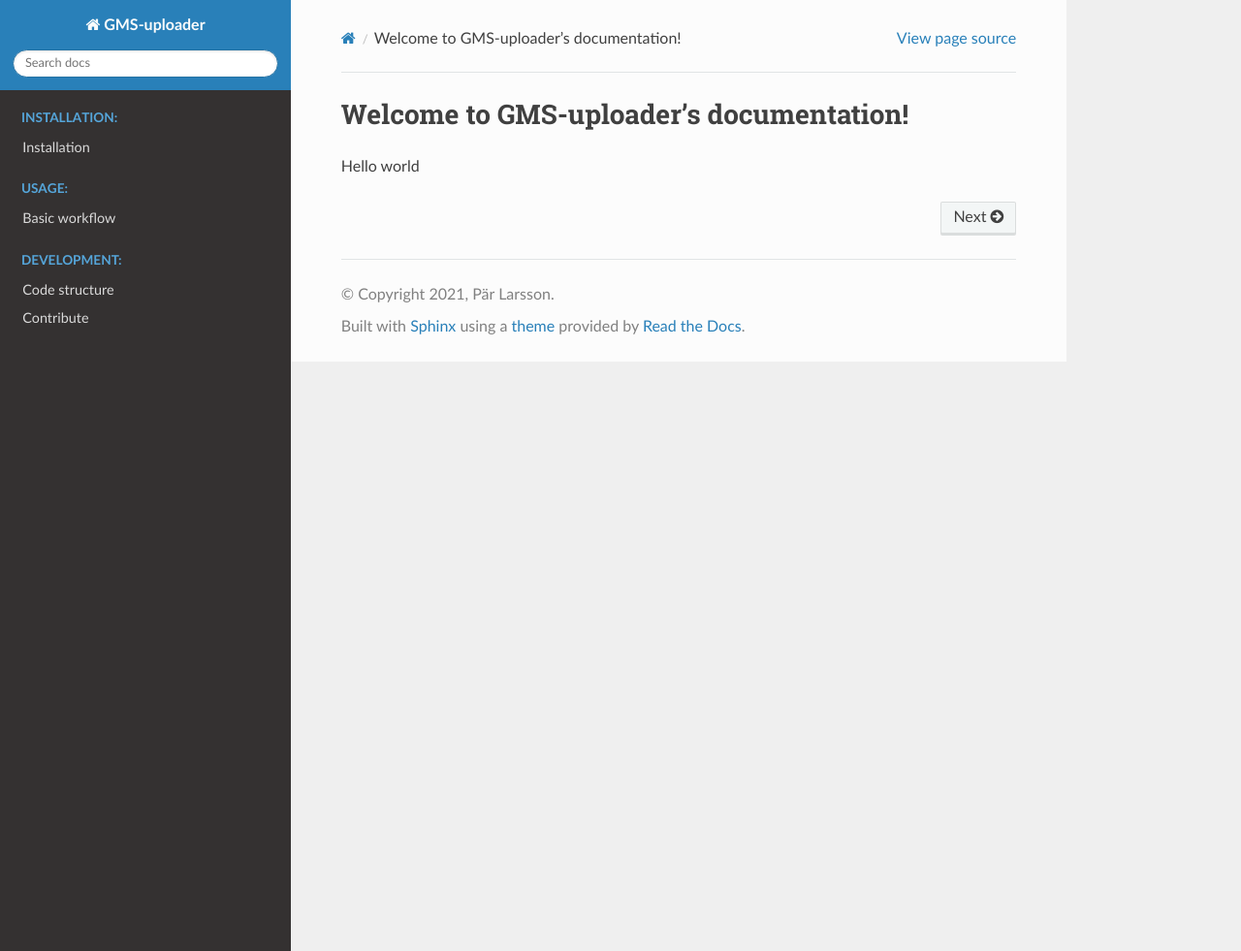
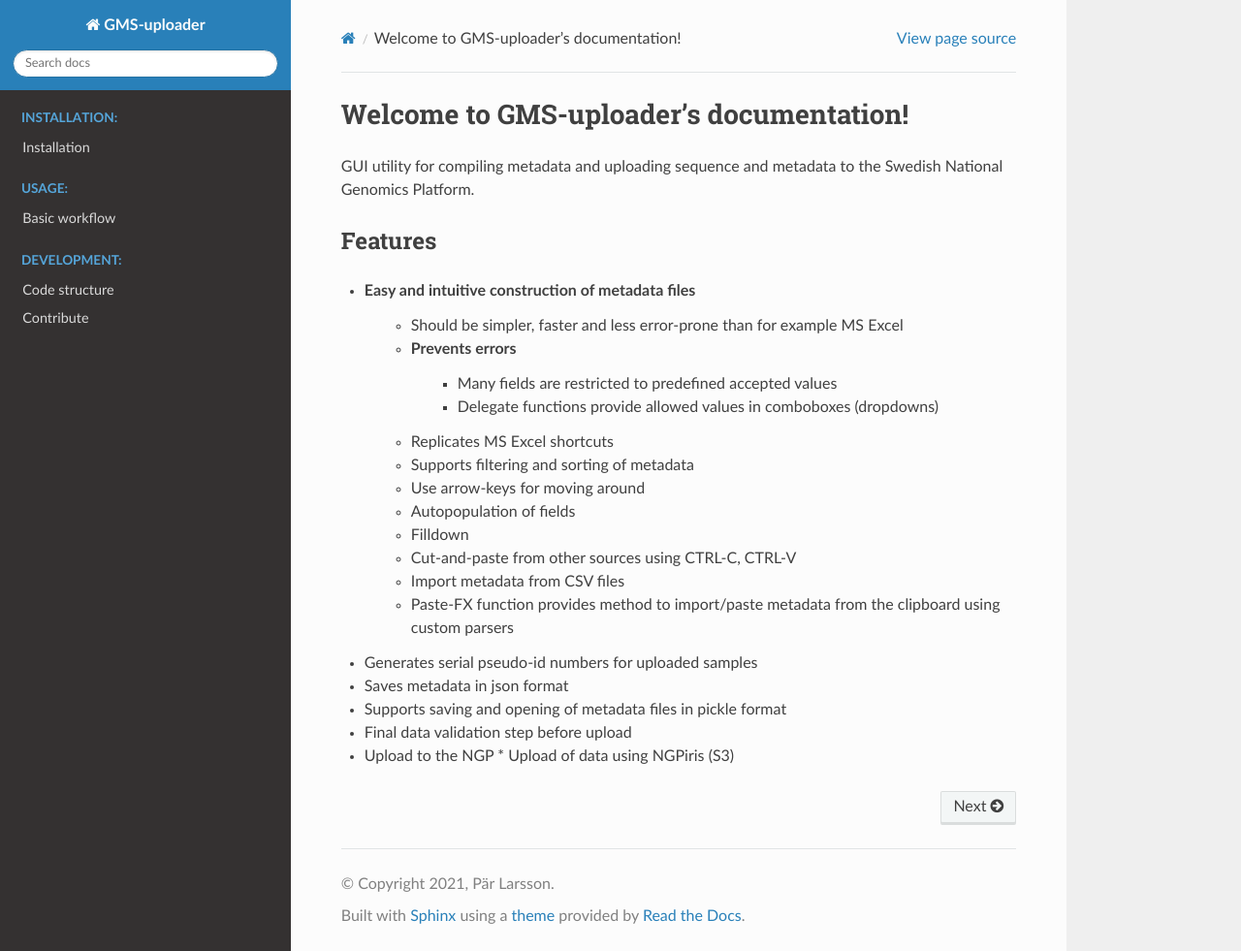
Before and after one commit to genomic-medicine-sweden/GMS-uploader, a Sphinx documentation site: the page built from docs/index.rst, in a window 1280 px wide and 981 px high. Shown: the whole window at 97% size. Built offline with Sphinx 7.4.7 and the Read the Docs theme 2.0.0, drawn with Linux system fonts in a browser that asks for light colours.

Commit message:
adding documentation

```diff
--- a/docs/index.rst
+++ b/docs/index.rst
@@ -5,7 +5,30 @@
 
 Welcome to GMS-uploader's documentation!
 ========================================
-Hello world
+GUI utility for compiling metadata and uploading sequence and metadata to the Swedish National Genomics Platform.
+
+Features
+-----------------------
+* Easy and intuitive construction of metadata files
+   * Should be simpler, faster and less error-prone than for example MS Excel
+   * Prevents errors
+      * Many fields are restricted to predefined accepted values
+      * Delegate functions provide allowed values in comboboxes (dropdowns)
+   * Replicates MS Excel shortcuts
+   * Supports filtering and sorting of metadata
+   * Use arrow-keys for moving around
+   * Autopopulation of fields
+   * Filldown
+   * Cut-and-paste from other sources using CTRL-C, CTRL-V
+   * Import metadata from CSV files
+   * Paste-FX function provides method to import/paste metadata from the clipboard using custom parsers
+* Generates serial pseudo-id numbers for uploaded samples
+* Saves metadata in json format
+* Supports saving and opening of metadata files in pickle format
+* Final data validation step before upload
+* Upload to the NGP
+  * Upload of data using NGPiris (S3)
+
 
 .. toctree::
    :maxdepth: 2
```
